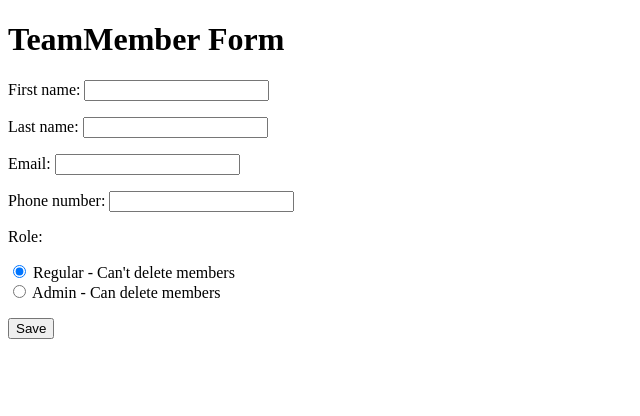
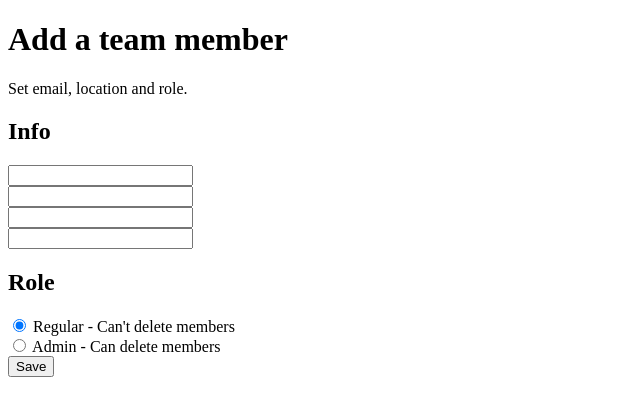
Before and after one commit to carlthronson/team-take-home-project, a Django app: page /team/teammember/add/ in a window 1280 px wide. Shown: the top 416 px of the page, without its empty margins (0-640 px from the left). Run offline with Django 5.2, Linux system fonts and the light colour scheme.

Commit message:
More styling

```diff
--- a/instawork/team/templates/team/teammember_form.html
+++ b/instawork/team/templates/team/teammember_form.html
@@ -5,10 +5,22 @@
     <title>TeamMember Form</title>
 </head>
 <body>
-    <h1>TeamMember Form</h1>
+    {% if is_edit %}
+        <h1>Edit team member</h1>Edit contact info, location and role.
+    {% else %}
+        <h1>Add a team member</h1>Set email, location and role.
+    {% endif %}
     <form method="post">
         {% csrf_token %}
-        {{ form.as_p }}
+        <div class='column'>
+          <h2>Info</h2>
+          <div class='row'> {{ form.first_name }} </div>
+          <div class='row'> {{ form.last_name }} </div>
+          <div class='row'> {{ form.email }} </div>
+          <div class='row'> {{ form.phone_number }} </div>
+          <h2>Role</h2>
+          <div class='row'> {{ form.role }} </div>
+        </div>
         <button type="submit">Save</button>
     </form>
     {% if is_edit %}
--- a/instawork/team/templates/team/teammember_list.html
+++ b/instawork/team/templates/team/teammember_list.html
@@ -8,7 +8,9 @@
     <link rel="stylesheet" href="{% static 'team/styles.css' %}">
 </head>
 <body>
-    <a href="{% url 'teammember-add' %}" class="btn btn-primary">Add</a>
+    <div class='row'>
+      <a class='right' href="{% url 'teammember-add' %}" class="btn btn-primary"><h1>+</h1></a>
+    </div>
 
     <h1>Team Members</h1>
     <section>You have {{ team_members|length }} members.</section>
```
Also changed, not shown: instawork/team/static/team/styles.css (+16 -0 lines).
